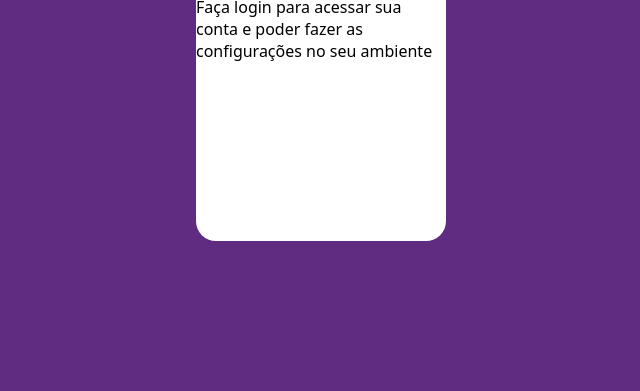
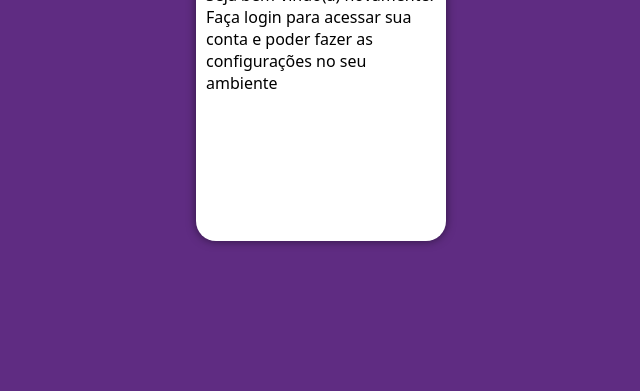
Before and after one commit to HiagoPetry/projeto-login, a plain HTML site: page index.html in a window 1280 px wide. Shown: the part 409-800 px from the top of the page, without its empty margins (319-959 px from the left). Drawn offline with Linux system fonts and the light colour scheme.

Commit message:
atualizado alguns dads

```diff
--- a/estilo/style.css
+++ b/estilo/style.css
@@ -35,6 +35,7 @@ section#login {
     width: 250px;
     height: 500px;
     border-radius: 20px;
+    box-shadow: 0px 0px 10px rgba(0, 0, 0, 0.523);
 }
 
 section#login > div#imagem {
@@ -42,4 +43,10 @@ section#login > div#imagem {
     background-size: cover;
     background-position: center;
     height: 200px;
+    display: block;
 }
+
+section#login > div#formulario {
+    display: block;
+    padding: 10px;
+}
```
